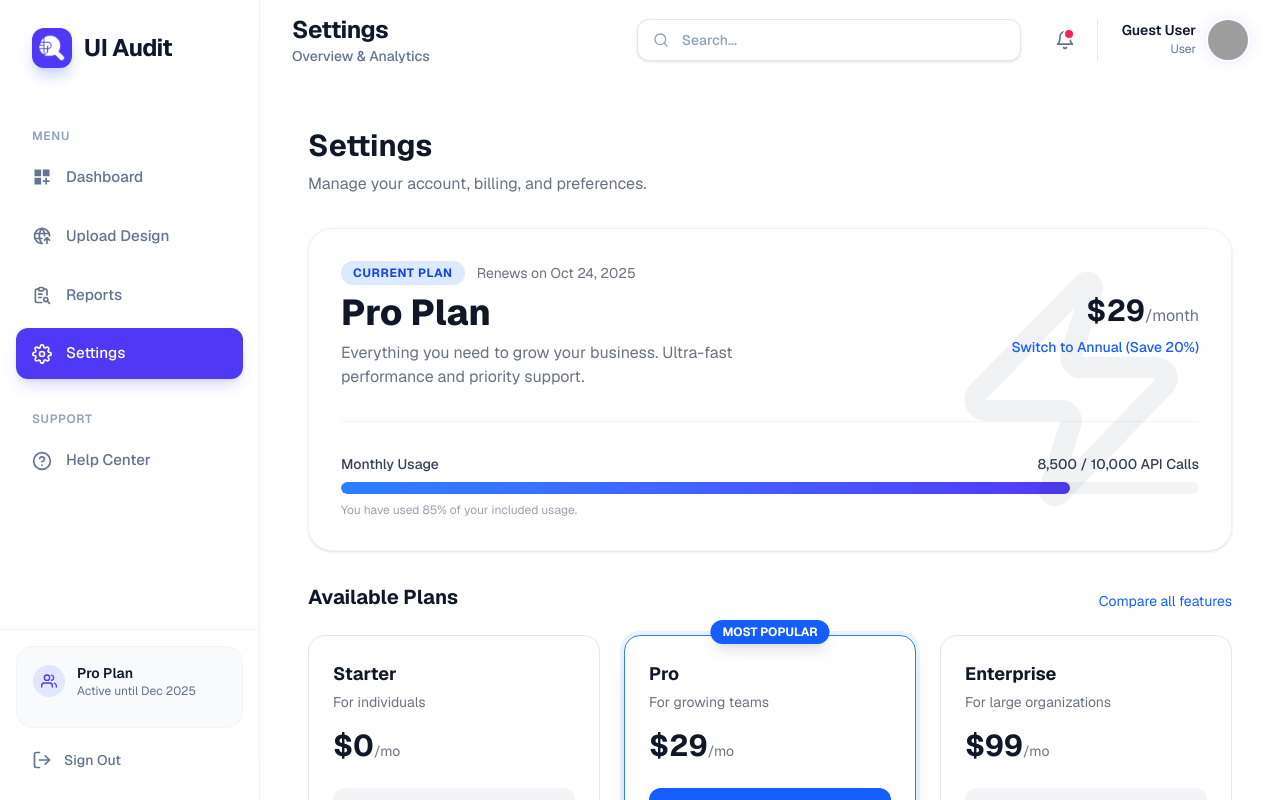
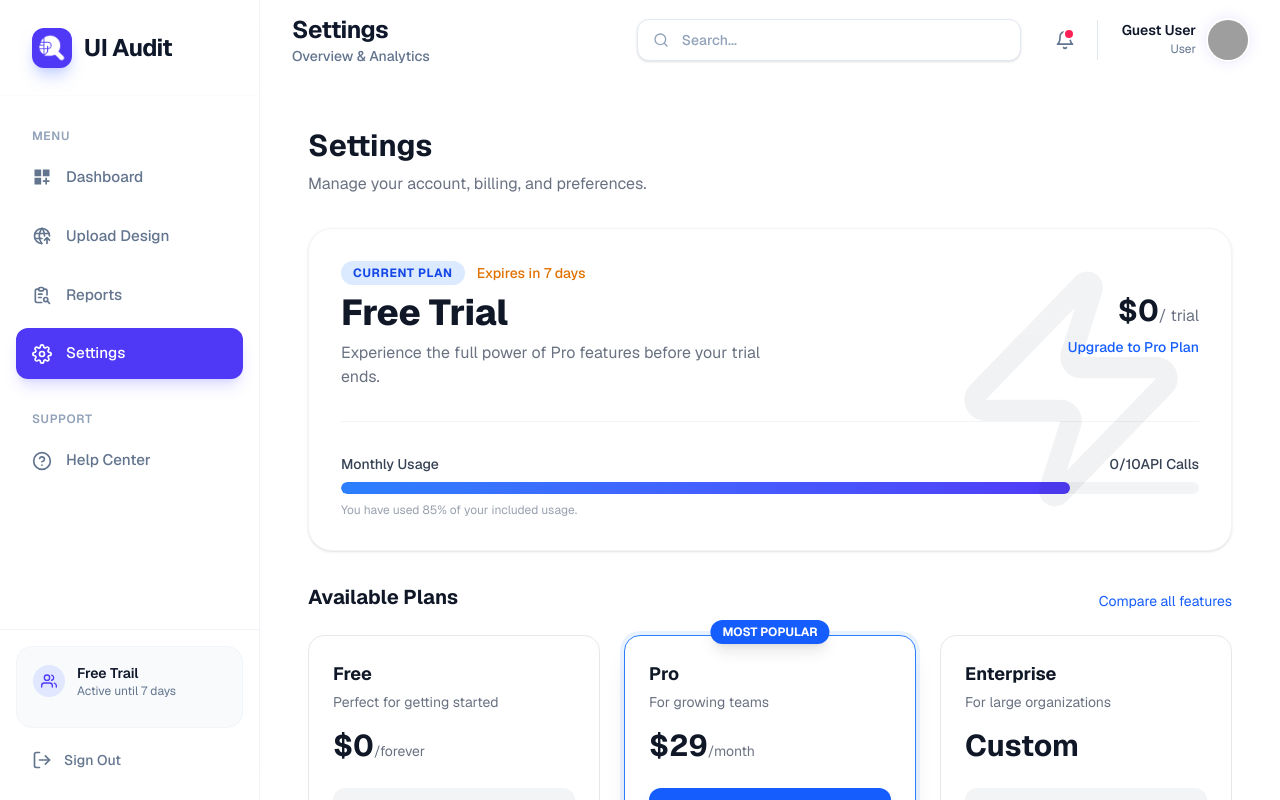
Before and after one commit to ayushptk/UI-Audit-Optimization-Tool, a Next.js app in the folder Frontend/: page /dashboard/settings in a window 1280 px wide. Built offline with nearby package versions, Linux system fonts and the light colour scheme; grey boxes are pictures that could not be loaded.

Commit message:
add settingf page

```diff
--- a/Frontend/app/dashboard/layout.jsx
+++ b/Frontend/app/dashboard/layout.jsx
@@ -166,8 +166,8 @@ export default function DashboardLayout({ children }) {
                   <FiUsers className="w-4 h-4" />
                 </div>
                 <div>
-                  <p className="text-sm font-semibold text-slate-900">Pro Plan</p>
-                  <p className="text-xs text-slate-500">Active until Dec 2025</p>
+                  <p className="text-sm font-semibold text-slate-900">Free Trail</p>
+                  <p className="text-xs text-slate-500">Active until 7 days</p>
                 </div>
               </div>
             </div>
--- a/Frontend/app/dashboard/settings/page.jsx
+++ b/Frontend/app/dashboard/settings/page.jsx
@@ -68,25 +68,25 @@ function SubscriptionContent() {
                     <div>
                         <div className="flex items-center gap-3 mb-2">
                             <span className="bg-blue-100 text-blue-700 dark:bg-blue-500/20 dark:text-blue-300 text-xs font-bold px-3 py-1 rounded-full uppercase tracking-wider">Current Plan</span>
-                            <span className="text-sm text-gray-500">Renews on Oct 24, 2025</span>
+                            <span className="text-amber-600 font-medium text-sm">Expires in 7 days</span>
                         </div>
-                        <h2 className="text-4xl font-extrabold text-gray-900 dark:text-white mb-2">Pro Plan</h2>
-                        <p className="text-gray-500 max-w-md">Everything you need to grow your business. Ultra-fast performance and priority support.</p>
+                        <h2 className="text-4xl font-extrabold text-gray-900 dark:text-white mb-2">Free Trial</h2>
+                        <p className="text-gray-500 max-w-md">Experience the full power of Pro features before your trial ends.</p>
                     </div>
 
                     <div className="flex flex-col items-end gap-2">
                         <div className="text-right">
-                            <span className="text-3xl font-bold text-gray-900 dark:text-white">$29</span>
-                            <span className="text-gray-500">/month</span>
+                            <span className="text-3xl font-bold text-gray-900 dark:text-white">$0</span>
+                            <span className="text-gray-500">/ trial</span>
                         </div>
-                        <button className="text-blue-600 hover:text-blue-700 font-medium text-sm">Switch to Annual (Save 20%)</button>
+                        <button className="text-blue-600 hover:text-blue-700 font-medium text-sm">Upgrade to Pro Plan</button>
                     </div>
                 </div>
 
                 <div className="mt-8 pt-8 border-t border-gray-100 dark:border-gray-800">
                     <div className="flex justify-between text-sm font-medium text-gray-700 dark:text-gray-300 mb-2">
                         <span>Monthly Usage</span>
-                        <span>8,500 / 10,000 API Calls</span>
+                        <span>0/10API Calls</span>
                     </div>
                     <div className="w-full bg-gray-100 dark:bg-gray-800 rounded-full h-3 overflow-hidden">
                         <div className="bg-gradient-to-r from-blue-500 to-indigo-600 h-3 rounded-full w-[85%]" />
@@ -103,48 +103,86 @@ function SubscriptionContent() {
                 </div>
 
                 <div className="grid grid-cols-1 md:grid-cols-3 gap-6">
-                    {['Starter', 'Pro', 'Enterprise'].map((plan, idx) => (
+                    {[
+                        {
+                            name: 'Free',
+                            price: '$0',
+                            period: '/forever',
+                            description: 'Perfect for getting started',
+                            features: [
+                                '5 design audits per month',
+                                'Basic usability analysis',
+                                'Accessibility checklist',
+                                'PDF reports',
+                            ]
+                        },
+                        {
+                            name: 'Pro',
+                            price: '$29',
+                            period: '/month',
+                            description: 'For growing teams',
+                            popular: true,
+                            features: [
+                                'Unlimited design audits',
+                                'Advanced AI analysis',
+                                'Full accessibility audit',
+                                'Priority support',
+                                'Team collaboration',
+                                'Custom integrations',
+                            ]
+                        },
+                        {
+                            name: 'Enterprise',
+                            price: 'Custom',
+                            period: '',
+                            description: 'For large organizations',
+                            features: [
+                                'Everything in Pro',
+                                'Dedicated account manager',
+                                'On-premise deployment',
+                                'Advanced security',
+                                'Custom AI training',
+                                '24/7 phone support',
+                            ]
+                        }
+                    ].map((plan) => (
                         <div
-                            key={plan}
-                            className={`relative p-6 rounded-2xl border transition-all duration-300 ${plan === 'Pro'
-                                    ? 'border-blue-500 ring-4 ring-blue-500/10 bg-white dark:bg-gray-900 shadow-xl'
-                                    : 'border-gray-200 dark:border-gray-800 bg-white dark:bg-gray-900 hover:border-blue-200'
+                            key={plan.name}
+                            className={`relative p-6 rounded-2xl border transition-all duration-300 ${plan.popular
+                                ? 'border-blue-500 ring-4 ring-blue-500/10 bg-white dark:bg-gray-900 shadow-xl'
+                                : 'border-gray-200 dark:border-gray-800 bg-white dark:bg-gray-900 hover:border-blue-200'
                                 }`}
                         >
-                            {plan === 'Pro' && (
+                            {plan.popular && (
                                 <div className="absolute -top-4 left-1/2 -translate-x-1/2 bg-blue-600 text-white text-xs font-bold px-3 py-1 rounded-full shadow-lg">
                                     MOST POPULAR
                                 </div>
                             )}
                             <div className="mb-4">
-                                <h4 className="text-lg font-bold text-gray-900 dark:text-white">{plan}</h4>
+                                <h4 className="text-lg font-bold text-gray-900 dark:text-white">{plan.name}</h4>
                                 <p className="text-sm text-gray-500 mt-1">
-                                    {plan === 'Starter' && 'For individuals'}
-                                    {plan === 'Pro' && 'For growing teams'}
-                                    {plan === 'Enterprise' && 'For large organizations'}
+                                    {plan.description}
                                 </p>
                             </div>
                             <div className="mb-6">
                                 <span className="text-3xl font-bold text-gray-900 dark:text-white">
-                                    {plan === 'Starter' && '$0'}
-                                    {plan === 'Pro' && '$29'}
-                                    {plan === 'Enterprise' && '$99'}
+                                    {plan.price}
                                 </span>
-                                <span className="text-gray-500 text-sm">/mo</span>
+                                {plan.period && <span className="text-gray-500 text-sm">{plan.period}</span>}
                             </div>
 
-                            <button className={`w-full py-2.5 rounded-xl font-medium text-sm transition-colors ${plan === 'Pro'
-                                    ? 'bg-blue-600 text-white hover:bg-blue-700 shadow-lg shadow-blue-500/30'
-                                    : 'bg-gray-100 text-gray-900 hover:bg-gray-200 dark:bg-gray-800 dark:text-white dark:hover:bg-gray-700'
+                            <button className={`w-full py-2.5 rounded-xl font-medium text-sm transition-colors ${plan.popular
+                                ? 'bg-blue-600 text-white hover:bg-blue-700 shadow-lg shadow-blue-500/30'
+                                : 'bg-gray-100 text-gray-900 hover:bg-gray-200 dark:bg-gray-800 dark:text-white dark:hover:bg-gray-700'
                                 }`}>
-                                {plan === 'Pro' ? 'Current Plan' : plan === 'Starter' ? 'Downgrade' : 'Upgrade'}
+                                {plan.name === 'Pro' ? 'Current Plan' : plan.name === 'Enterprise' ? 'Contact Sales' : 'Downgrade'}
                             </button>
 
                             <ul className="mt-6 space-y-3">
-                                {[1, 2, 3].map(i => (
-                                    <li key={i} className="flex items-center gap-3 text-sm text-gray-600 dark:text-gray-400">
-                                        <Check className={`w-4 h-4 ${plan === 'Pro' ? 'text-blue-500' : 'text-gray-400'}`} />
-                                        Feature description here
+                                {plan.features.map((feature, i) => (
+                                    <li key={i} className="flex items-start gap-3 text-sm text-gray-600 dark:text-gray-400">
+                                        <Check className={`w-4 h-4 mt-0.5 shrink-0 ${plan.popular ? 'text-blue-500' : 'text-gray-400'}`} />
+                                        <span>{feature}</span>
                                     </li>
                                 ))}
                             </ul>
```
